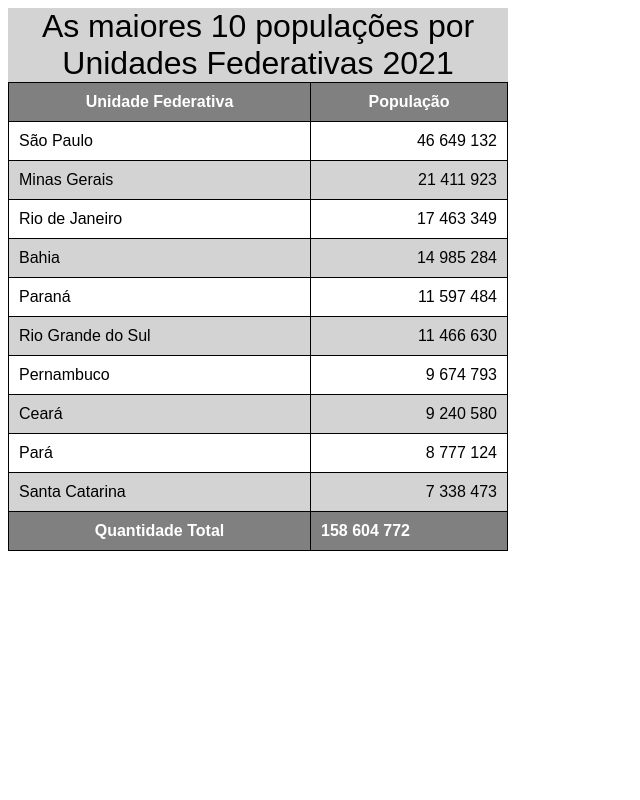
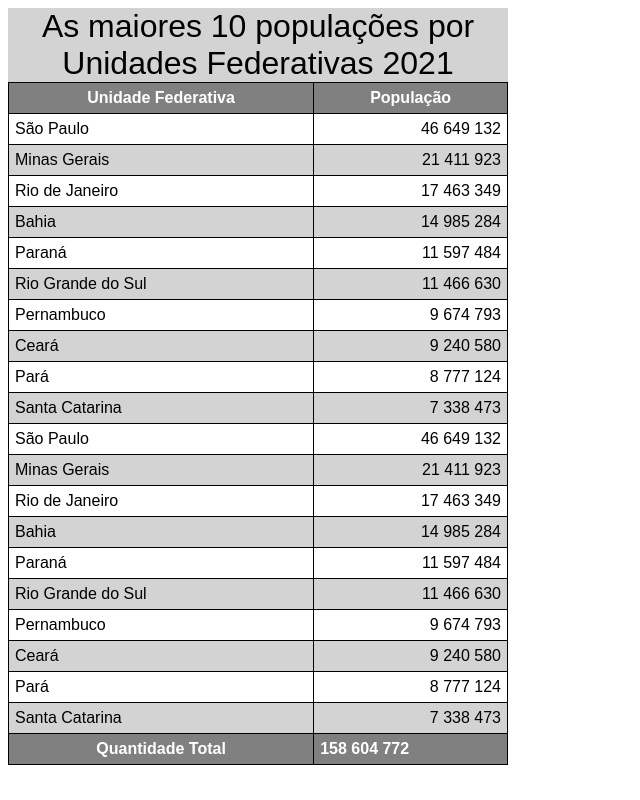
Before and after one commit to marquesflavio/html-css, a plain HTML site: page exercicios/ex023 - Tabelas/tabelas-grande.html in a window 1280 px wide. Shown: the whole page, without its empty margins (0-640 px from the left). Drawn offline with Linux system fonts and the light colour scheme.

Commit message:
Exercícios de tabelas

```diff
--- a/exercicios/ex023 - Tabelas/tabelas-grande.html
+++ b/exercicios/ex023 - Tabelas/tabelas-grande.html
@@ -10,6 +10,7 @@
             font-family: Arial, Helvetica, sans-serif;
             border-collapse: collapse;
             width: 500px;
+            position: relative; /*necessário para deixar o cabeçalho fixo, não muda nada visualmente*/
 
         }
         caption{
@@ -23,9 +24,13 @@
             color: white;
 
         }
+        thead > tr > th{
+            position: sticky;
+            top: -1px; /*coloquei -1px pois com 0, ficava um buraquinho ainda*/
+        }
         td, th{
             border: 1px solid black;
-            padding: 10px;
+            padding: 6px;
         }
         .num{
             text-align: right;
@@ -95,6 +100,47 @@
             <tr>
                 <td>Santa Catarina</td>
                 <td class="num">7 338 473	</td>
+            </tr>
+            <tr>
+                <td>São Paulo</td>
+                <td class="num">46 649 132</td>
+            </tr>
+            <tr>
+                <td>Minas Gerais</td>
+                <td class="num">21 411 923</td>
+            </tr>
+            <tr>
+                <td>Rio de Janeiro</td>
+                <td class="num">17 463 349</td>
+            </tr>
+            <tr>
+                <td>Bahia</td>
+                <td class="num">14 985 284</td>
+            </tr>
+            <tr>
+                <td>Paraná</td>
+                <td class="num">11 597 484</td>
+            </tr>
+            <tr>
+                <td>Rio Grande do Sul</td>
+                <td class="num">11 466 630</td>
+            </tr>
+            <tr>
+                <td>Pernambuco</td>
+                <td class="num">9 674 793</td>
+            </tr>
+            <tr>
+                <td>Ceará</td>
+                <td class="num">9 240 580</td>
+            </tr>
+            <tr>
+                <td>Pará</td>
+                <td class="num">8 777 124</td>
+            </tr>
+            <tr>
+                <td>Santa Catarina</td>
+                <td class="num">7 338 473	</td>
+            </tr>
          </tbody>
          <tfoot>
             <tr>
```
Also changed, not shown: exercicios/ex023 - Tabelas/mesclagem.html (added, +45 -0 lines).
